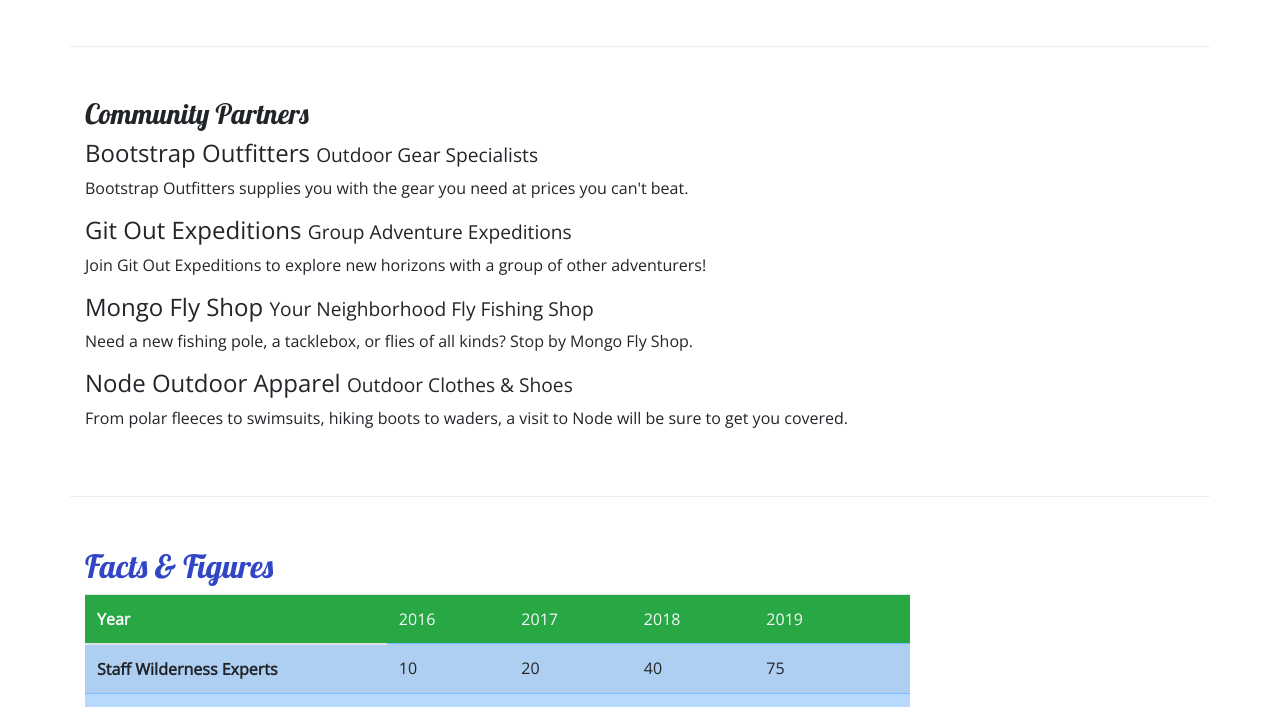
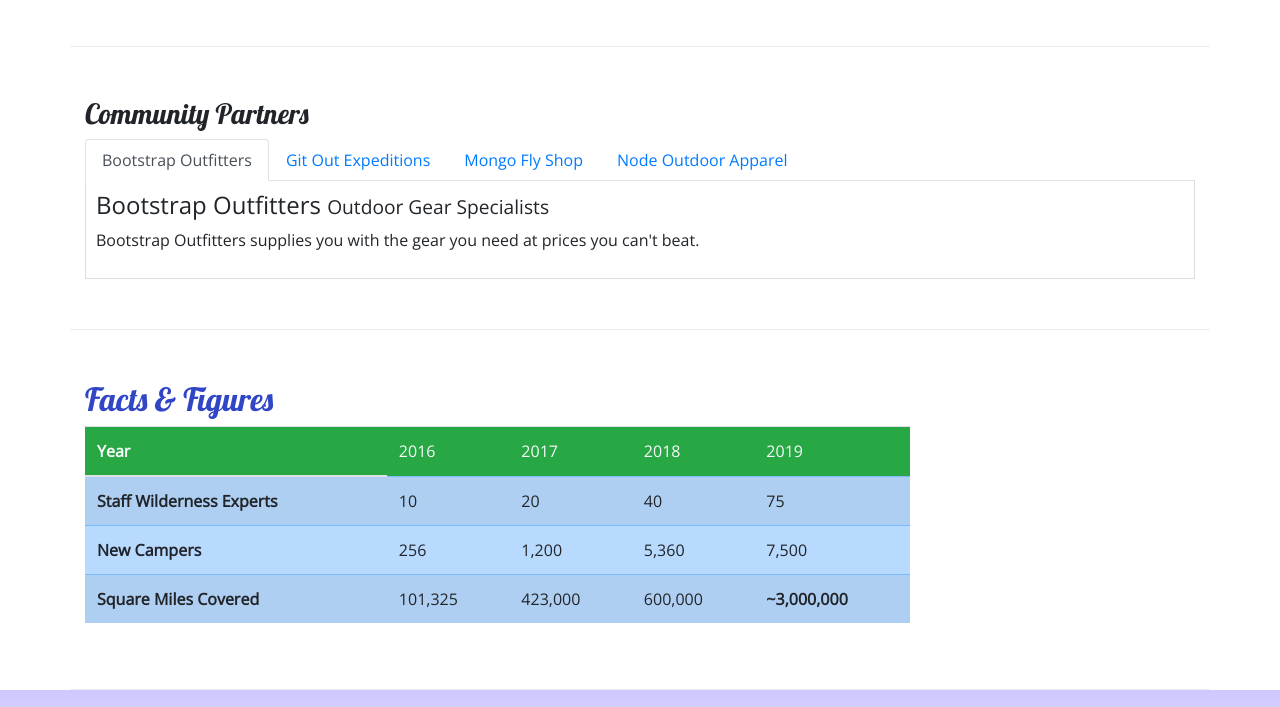
Before and after one commit to mattsander1966/newcampsite, a website: page aboutus.html in a window 1280 px wide. Shown: the part 820-1527 px from the top of the page. Drawn offline with nearby package versions, Linux system fonts and the light colour scheme.

Commit message:
added tabs

```diff
--- a/aboutus.html
+++ b/aboutus.html
@@ -139,30 +139,35 @@
       <div class="row row-content">
         <div class="col">
           <h3>Community Partners</h3>
-          <h4>Bootstrap Outfitters <small>Outdoor Gear Specialists</small></h4>
-          <p class="d-none d-sm-block">
-            Bootstrap Outfitters supplies you with the gear you need at prices
-            you can't beat.
-          </p>
-          <h4>
-            Git Out Expeditions <small>Group Adventure Expeditions</small>
-          </h4>
-          <p class="d-none d-sm-block">
-            Join Git Out Expeditions to explore new horizons with a group of
-            other adventurers!
-          </p>
-          <h4>
-            Mongo Fly Shop <small>Your Neighborhood Fly Fishing Shop</small>
-          </h4>
-          <p class="d-none d-sm-block">
-            Need a new fishing pole, a tacklebox, or flies of all kinds? Stop by
-            Mongo Fly Shop.
-          </p>
-          <h4>Node Outdoor Apparel <small>Outdoor Clothes & Shoes</small></h4>
-          <p class="d-none d-sm-block">
-            From polar fleeces to swimsuits, hiking boots to waders, a visit to
-            Node will be sure to get you covered.
-          </p>
+                          <ul class="nav nav-tabs">
+                            <li class="nav-item"><a class="nav-link active" href="#bootstrap" role="tab" data-toggle="tab">Bootstrap Outfitters</a>
+                            </li>
+                            <li class="nav-item"><a class="nav-link" href="#git" role="tab" data-toggle="tab">Git Out Expeditions</a>
+                            </li>
+                            <li class="nav-item"><a class="nav-link" href="#mongo" role="tab" data-toggle="tab">Mongo Fly Shop</a>
+                            </li>
+                            <li class="nav-item"><a class="nav-link" href="#node" role="tab" data-toggle="tab">Node Outdoor Apparel</a>
+                            </li>
+                          </ul>
+                          <div class="tab-content">
+                            <div role="tabpanel" class="tab-pane fade show active" id="bootstrap">
+                              <h4>Bootstrap Outfitters <small>Outdoor Gear Specialists</small></h4>
+                              <p class="d-none d-sm-block">Bootstrap Outfitters supplies you with the gear you need at prices you can't beat.</p>
+                            </div>
+                            <div role="tabpanel" class="tab-pane fade" id="git">
+                              <h4>Git Out Expeditions <small>Group Adventure Expeditions</small></h4>
+                              <p class="d-none d-sm-block">Join Git Out Expeditions to explore new horizons with a group of other adventurers!</p>
+                            </div>
+                            <div role="tabpanel" class="tab-pane fade" id="mongo">
+                              <h4>Mongo Fly Shop <small>Your Neighborhood Fly Fishing Shop</small></h4>
+                              <p class="d-none d-sm-block">Need a new fishing pole, a tacklebox, or flies of all kinds? Stop by Mongo Fly Shop.</p>
+                            </div>
+                            <div role="tabpanel" class="tab-pane fade" id="node">
+                              <h4>Node Outdoor Apparel <small>Outdoor Clothes & Shoes</small></h4>
+                              <p class="d-none d-sm-block">From polar fleeces to swimsuits, hiking boots to waders, a visit to Node will be sure to get you covered.</p>
+                            </div>
+                          </div>
+
         </div>
       </div>
       <div class="row row-content">
```
